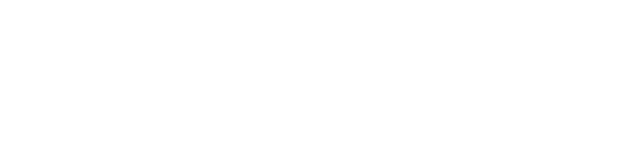
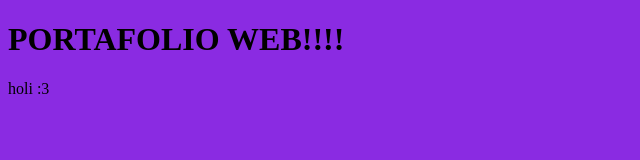
Before and after one commit to Martita14/Frontend, a plain HTML site: page index.html in a window 1280 px wide. Shown: the whole page, without its empty margins (0-640 px from the left). Drawn offline with Linux system fonts and the light colour scheme.

Commit message:
Agregando estilos !?

```diff
--- a/estilo.css
+++ b/estilo.css
@@ -0,0 +1 @@
+body {background-color:blueviolet;}
--- a/index.html
+++ b/index.html
@@ -1,12 +1,15 @@
 <!DOCTYPE html>
 <html lang="en">
 <head>
+    <link href="estilo.css" rel="StyleSheet" />
     <meta charset="UTF-8">
     <meta http-equiv="X-UA-Compatible" content="IE=edge">
     <meta name="viewport" content="width=device-width, initial-scale=1.0">
     <title>Marta´s PortfolioWeb</title>
+
 </head>
 <body>
-
+    <h1>PORTAFOLIO WEB!!!!</h1>
+    <p>holi :3</p>
 </body>
 </html>
```
